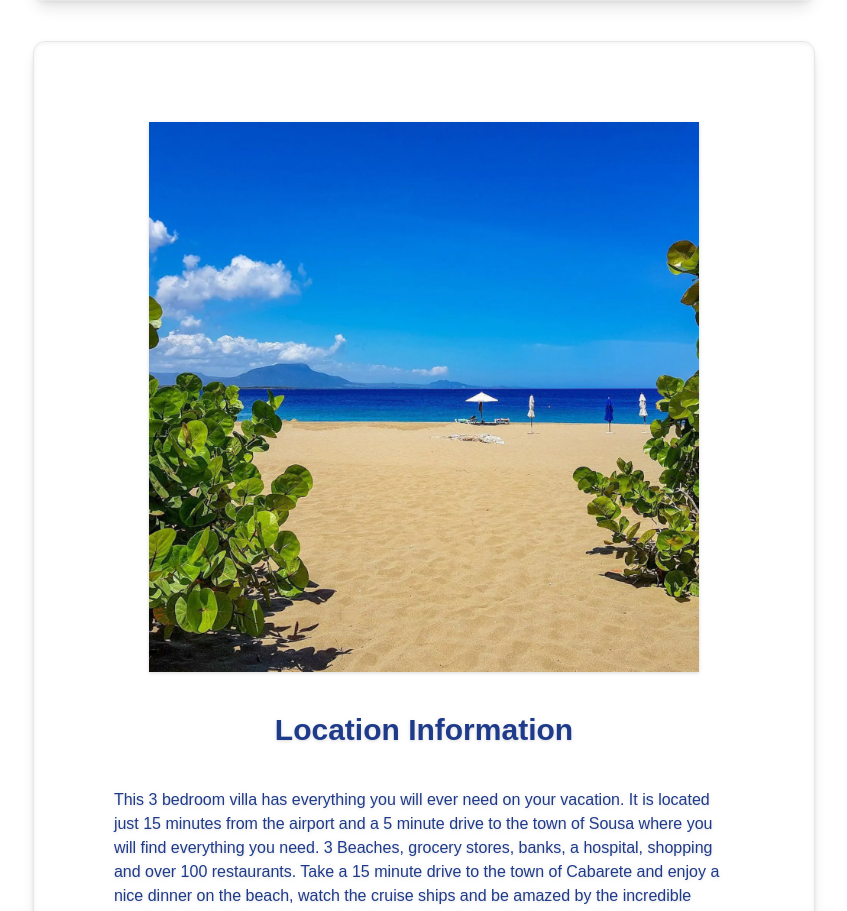
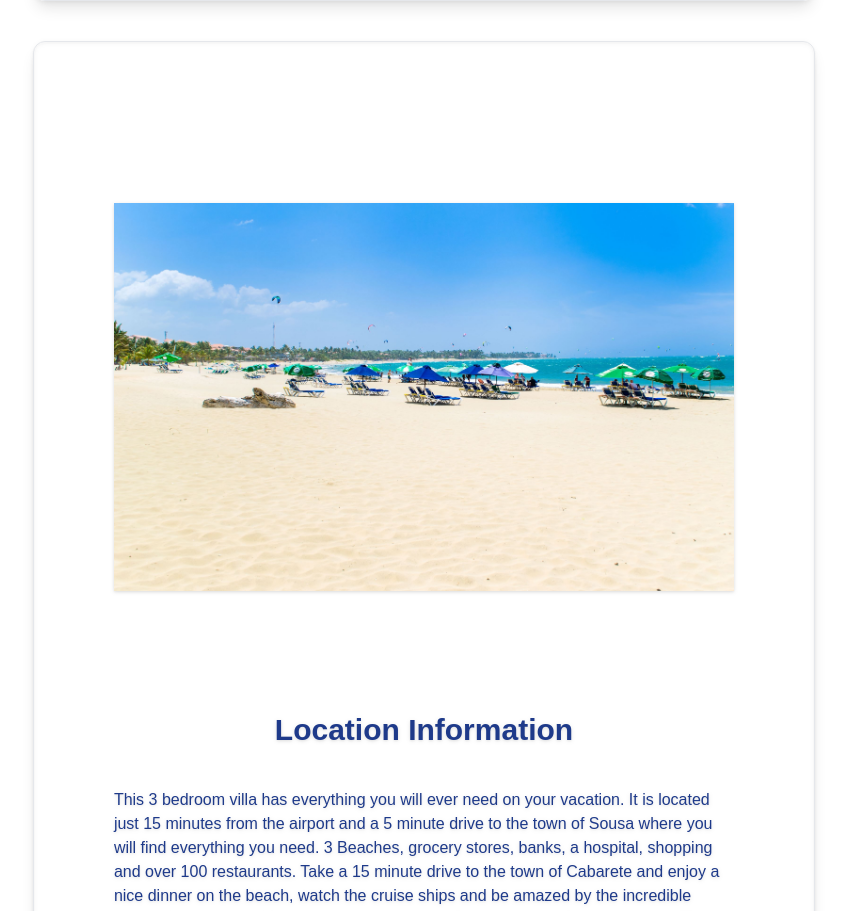
Before and after one commit to dbabs629/dominican-villas, a Next.js app: page /sunset-oasis in a window 1280 px wide. Shown: the part 3637-4548 px from the top of the page, without its empty margins (216-1063 px from the left). Built offline with nearby package versions, Linux system fonts and the light colour scheme.

Commit message:
changed image for sunset oasis location information

```diff
--- a/app/mamas-paradise/page.jsx
+++ b/app/mamas-paradise/page.jsx
@@ -201,7 +201,8 @@ export default function page() {
                 className="z-10 w-full object-cover object-center sm:rounded-xl sm:object-contain"
                 src="/images/sosua-beach-1.webp"
                 fill={true}
-                sizes="100%"
+                sizes="100vw"
+                loading="lazy"
                 alt="something"
               />
             </div>
--- a/app/sunset-oasis/page.jsx
+++ b/app/sunset-oasis/page.jsx
@@ -200,9 +200,10 @@ export default function page() {
             <div className="relative h-[550px] w-full">
               <Image
                 className="z-10 w-full object-cover object-center sm:rounded-xl sm:object-contain"
-                src="/images/sosua-beach-2.webp"
+                src="/images/sosua-beach-3.jpg"
                 fill={true}
-                sizes="100%"
+                sizes="100vw"
+                loading="lazy"
                 alt="something"
               />
             </div>
```
